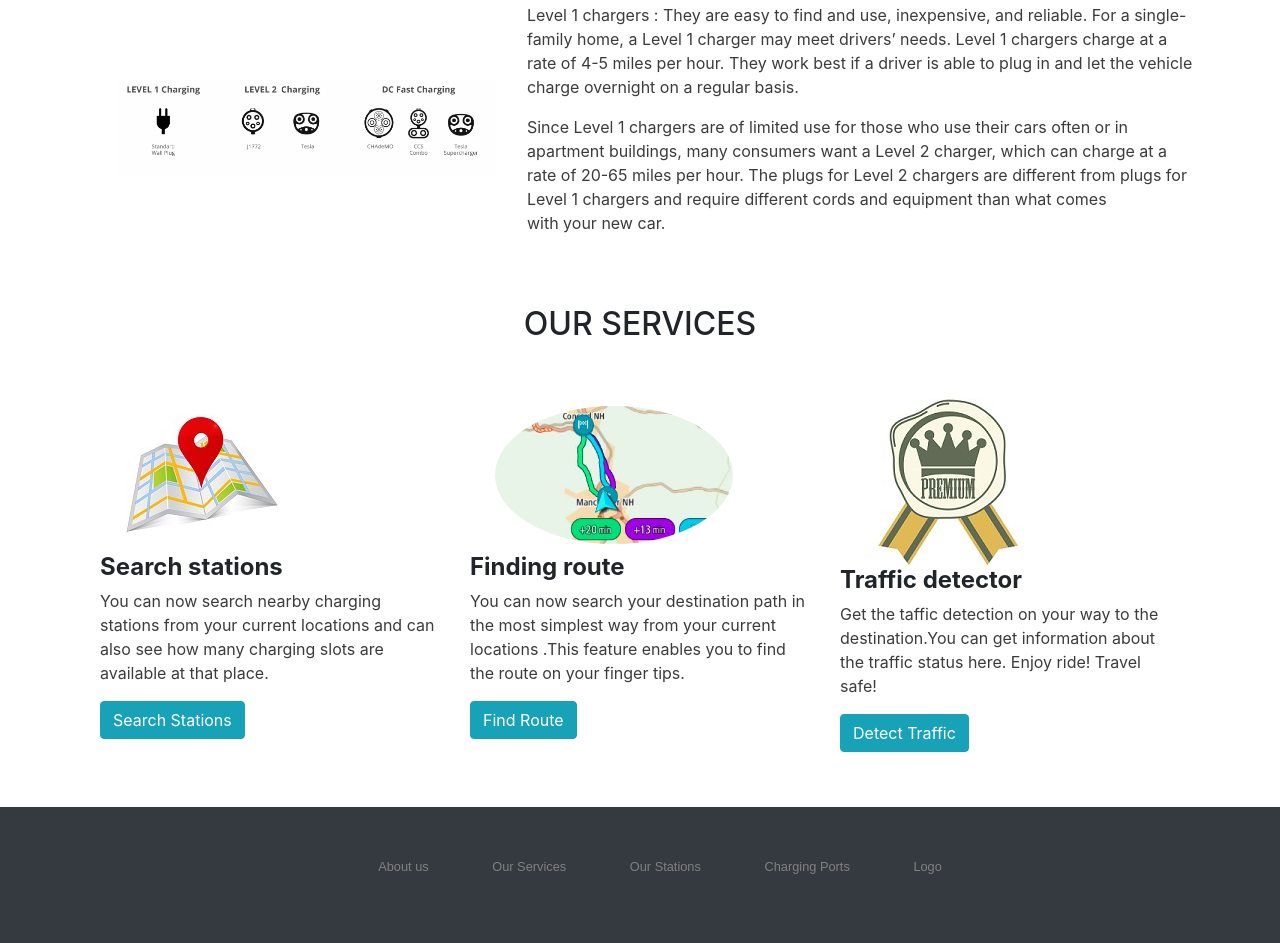
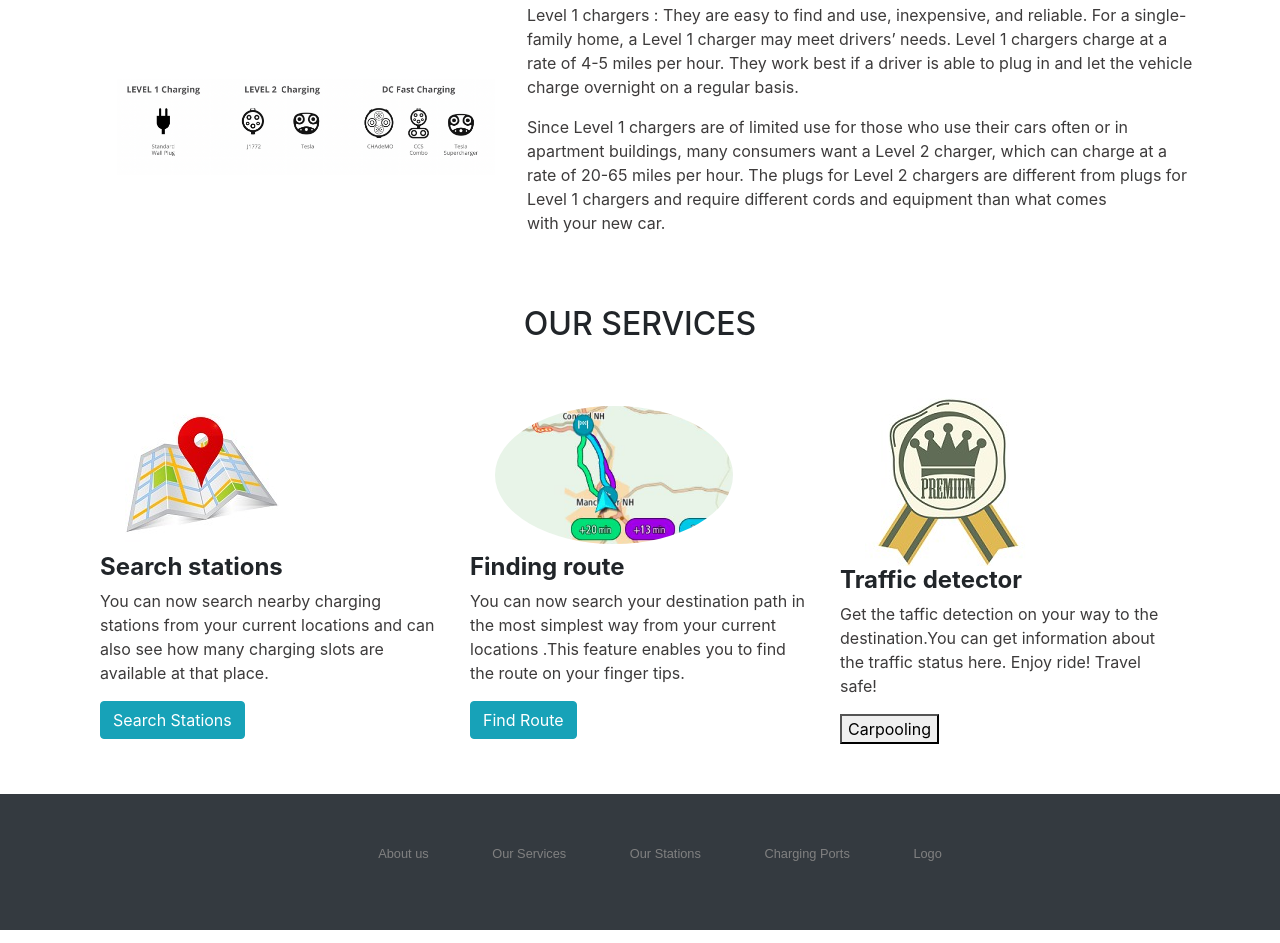
Before and after one commit to yashtalur09/DTL, a website: page index.html in a window 1280 px wide. Shown: the part 1652-2595 px from the top of the page. Drawn offline with nearby package versions, Linux system fonts and the light colour scheme.

Commit message:
Updated codebase

```diff
--- a/index.html
+++ b/index.html
@@ -381,7 +381,7 @@
                                 <p class="text">Get the taffic detection on your way to the destination.You can get information about the traffic status here.
                                     Enjoy ride! Travel safe!
                                 </p>
-                                <p><a class="btn btn-info" href="traffic.html">Detect Traffic</a></p>
+                                <button onclick="window.location.href='http://localhost:5173';">Carpooling</button>
                             </div><!-- /.col-lg-4 -->
                         </div><!-- /.row -->
                     </div>
--- a/package.json
+++ b/package.json
@@ -3,7 +3,7 @@
   "version": "1.0.0",
   "description": "ev charger",
   "main": "index.html",
-  "url":"https://github.com/InatanayaXSk/EVConnekt",
+  "url": "https://github.com/InatanayaXSk/EVConnekt",
   "scripts": {
     "start": "http-server",
     "test": "echo \"Error: no test specified\" && exit 1",
@@ -14,9 +14,9 @@
   "license": "ISC",
   "dependencies": {
     "@tomtom-international/web-sdk-maps": "^6.20.0",
-    "http-server": "^0.11.1"
+    "http-server": "^14.1.1"
   },
   "devDependencies": {
-    "gh-pages": "^4.0.0"
+    "gh-pages": "^6.2.0"
   }
 }
```
Also changed, not shown: 1 other file.
